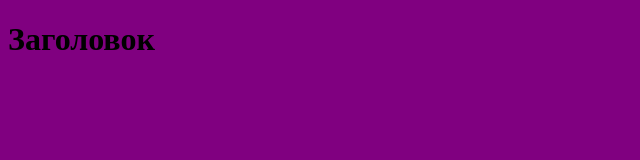
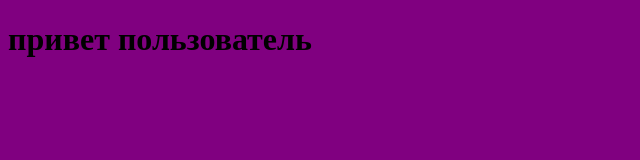
Before and after one commit to Irina1148/2, a plain HTML site: page index.html in a window 1280 px wide. Shown: the whole page, without its empty margins (0-640 px from the left). Drawn offline with Linux system fonts and the light colour scheme.

Commit message:
Добавили приветствие

```diff
--- a/index.html
+++ b/index.html
@@ -8,6 +8,6 @@
   <link rel="stylesheet" href="style.css">
 </head>
 <body>
-  <h1>Заголовок</h1>
+  <h1>привет пользователь</h1>
 </body>
 </html>
```
